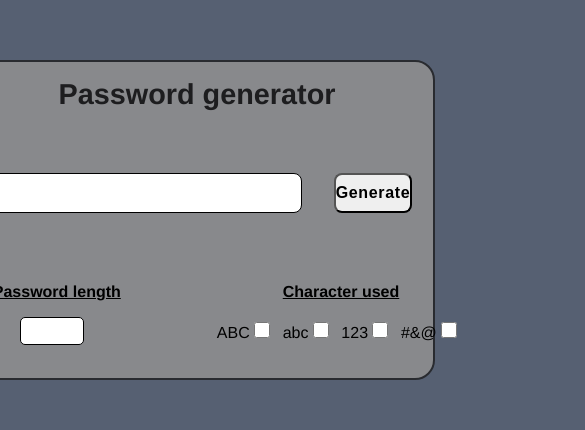
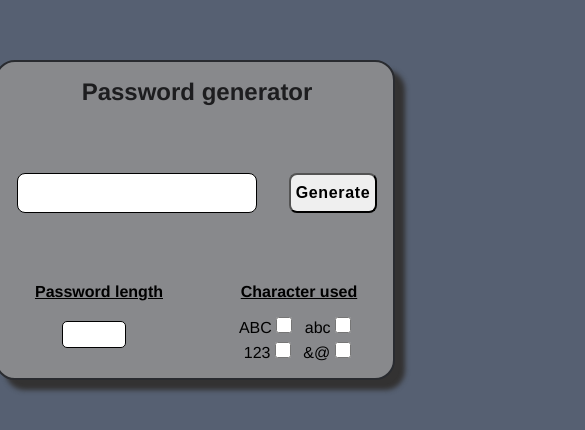
Before and after one commit to EwaJ94/Password-generator, a plain HTML site: page index.html in a window 390 px wide. Shown: the part 202-632 px from the top of the page, 585 px wide, since content can reach past the window. Drawn offline with Linux system fonts and the light colour scheme.

Commit message:
dokončení responzivity

```diff
--- a/index.html
+++ b/index.html
@@ -30,10 +30,12 @@
                     <input type="checkbox" name="upper-case" id="upper-case">
                     <label for="lower-case">abc</label>
                     <input type="checkbox" name="lower-case" id="lower-case">
-                    <label for="numers">123</label>
-                    <input type="checkbox" name="numbers" id="numbers">
-                    <label for="special-characters">#&@</label>
-                    <input type="checkbox" name="special-characters" id="special-characters">
+                    <div class="next-characters">
+                        <label for="numers">123</label>
+                        <input type="checkbox" name="numbers" id="numbers">
+                        <label for="special-characters" >&@</label>
+                        <input type="checkbox" name="special-characters" id="special-characters">
+                    </div>
                 </div>
             </div>
         </div>
--- a/style/queries.css
+++ b/style/queries.css
@@ -1,11 +1,10 @@
 @media only screen and (max-width: 650px) {
     .generator-app {
-        box-shadow: none;
         width: 35rem;
     }
 
     .heading h1 {
-        padding-right:5rem;
+        width: 35rem;
     }
 
     .input-container {
@@ -28,12 +27,11 @@
     }
 
     .heading h1 {
-        padding-right: 10rem;
+        width: 30rem;
     }
 
     .input-container {
         width: 20rem;
-
     }
 
     .password-input input{
@@ -41,9 +39,37 @@
         margin-left: 10rem;
     }
 
-    .generator-setting {
-        margin-right: 6rem;
+    .generator-btn {
+        padding: 0.3rem;
     }
 
+    .generator-setting {
+        width: 30rem;
+    }
 
 }
+
+@media only screen and (max-width: 500px) {
+    .generator-app {
+        width: 25rem;
+    }
+
+    .heading h1 {
+        font-size: 1.5rem;
+        width: 25rem;
+    }
+
+    .input-container {
+        width: 15rem;
+    }
+
+    .password-input input{
+        width: 15rem;
+        margin-left: 10rem;
+    }
+
+    .generator-setting {
+        width: 25rem;
+    }
+
+}
--- a/style/style.css
+++ b/style/style.css
@@ -85,13 +85,12 @@ body {
 .password-length {
     grid-column: 1;
     grid-row: 3;
-    margin-right: 4rem;
-
+    margin-right: auto;
+    margin-left: auto;
 }
 
 .password-length p {
-    margin-right: 2rem;
-    margin-bottom: 1rem;
+    margin-bottom: 1.2rem;
     font-weight: 600;
     text-decoration: underline;
 }
@@ -113,6 +112,8 @@ body {
 .characters-used {
     grid-column: 2;
     grid-row: 3;
+    margin-right: auto;
+    margin-left: auto;
 }
 
 .characters-used p {
@@ -121,8 +122,8 @@ body {
     text-decoration: underline;
 }
 
-.characters {
-    margin-top: 1.3rem;
+.characters-used .characters {
+    margin-top: 1rem;
 
 }
 
@@ -132,3 +133,8 @@ body {
     margin-right: 0.5rem;
     outline: none;
 }
+
+.characters .next-characters {
+    margin-top: 0.3rem;
+    margin-left: 0.3rem;
+}
```
